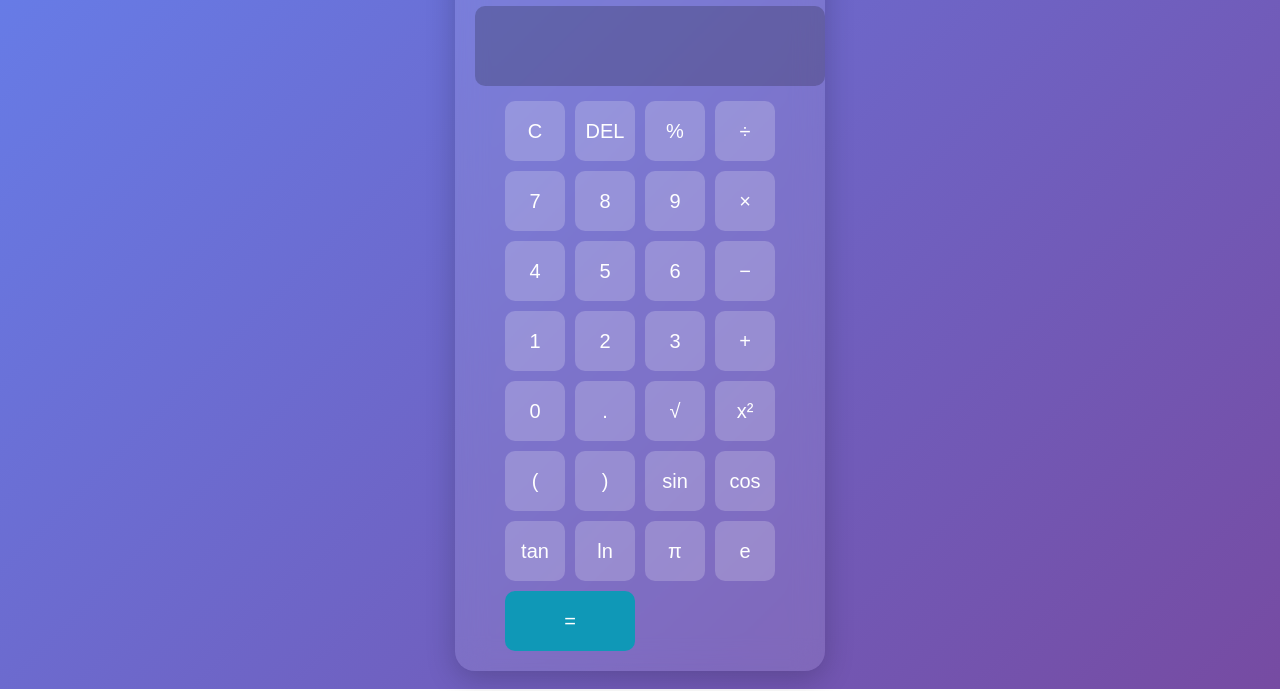
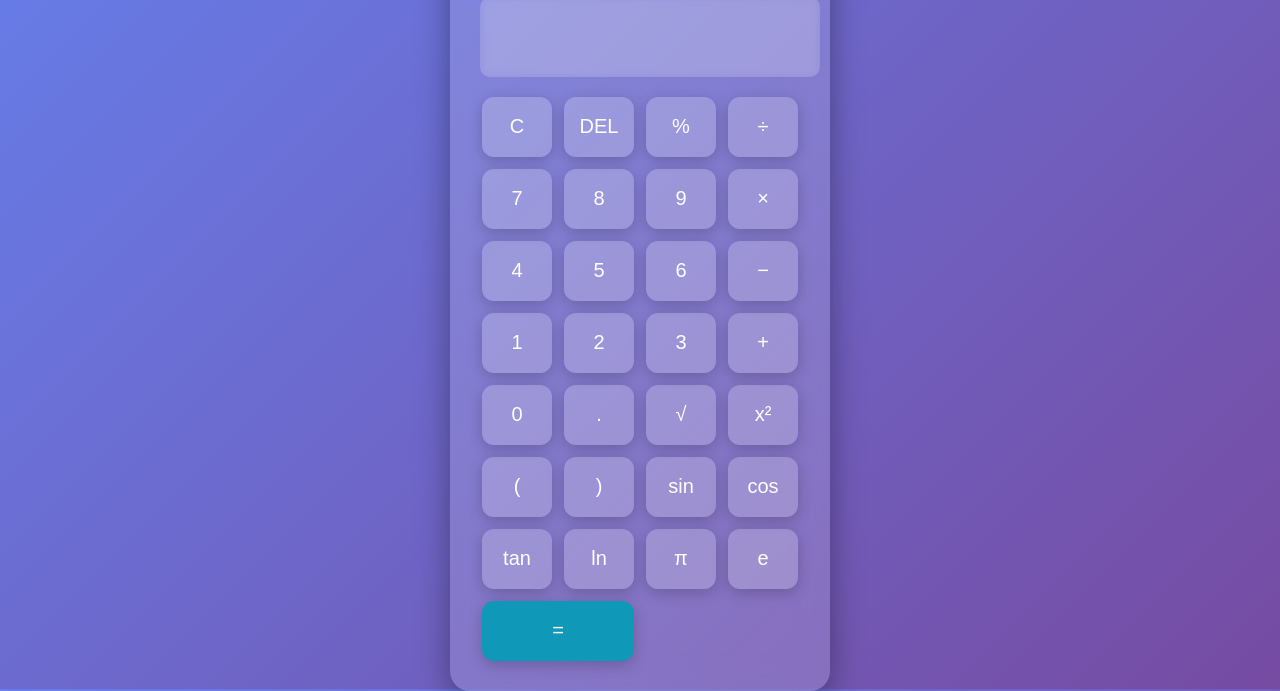
Before and after one commit to Akshita12-tech/smart-calculator, a plain HTML site: page index.html in a window 1280 px wide. Shown: the part 111-802 px from the top of the page. Drawn offline with Linux system fonts and the light colour scheme.

Commit message:
Update style.css

```diff
--- a/style.css
+++ b/style.css
@@ -1,66 +1,68 @@
-:root {
-    --bg-color: linear-gradient(135deg, #667eea, #764ba2);
-    --button-bg: rgba(255,255,255,0.2);
-    --button-hover: rgba(255,255,255,0.4);
-    --text-color: white;
-  }
-
 body {
-    background: var(--bg-color);
-    font-family: Arial, sans-serif;
+  height: 100vh;
+  margin: 0;
   display: flex;
   justify-content: center;
   align-items: center;
-    height: 100vh;
-    margin: 0;
-    transition: 0.3s;
+  font-family: 'Poppins', sans-serif;
+  background: linear-gradient(135deg, #667eea, #764ba2);
 }
 
+/* Calculator container with glassmorphism */
 .calculator-container {
-    background: rgba(255,255,255,0.1);
-    padding: 20px;
+  background: rgba(255, 255, 255, 0.15); /* transparent white */
+  backdrop-filter: blur(15px); /* glass effect */
+  -webkit-backdrop-filter: blur(15px); /* for Safari */
   border-radius: 20px;
-    backdrop-filter: blur(15px);
-    box-shadow: 0 8px 30px rgba(0,0,0,0.2);
+  padding: 30px;
+  box-shadow: 0 8px 32px rgba(0, 0, 0, 0.37);
   text-align: center;
-    color: var(--text-color);
+  color: white;
+  width: 320px;
 }
 
+/* Display */
 #display {
   width: 100%;
   height: 60px;
   font-size: 24px;
   text-align: right;
-    margin-bottom: 15px;
+  margin-bottom: 20px;
   border-radius: 10px;
   border: none;
   padding: 10px;
-    color: var(--text-color);
-    background: rgba(0,0,0,0.2);
+  color: white;
+  background: rgba(255, 255, 255, 0.1);
+  backdrop-filter: blur(5px);
 }
 
+/* Button Grid */
 .buttons {
   display: grid;
-    grid-template-columns: repeat(4, 60px);
-    grid-gap: 10px;
+  grid-template-columns: repeat(4, 70px);
+  grid-gap: 12px;
   justify-content: center;
 }
 
+/* Buttons */
 button {
   height: 60px;
   font-size: 20px;
   border: none;
-    border-radius: 10px;
-    background: var(--button-bg);
-    color: var(--text-color);
+  border-radius: 12px;
+  background: rgba(255, 255, 255, 0.2);
+  color: white;
   cursor: pointer;
-    transition: 0.3s;
+  transition: all 0.3s ease;
+  box-shadow: 0 4px 15px rgba(0, 0, 0, 0.2);
 }
 
 button:hover {
-    background: var(--button-hover);
+  background: rgba(255, 255, 255, 0.35);
+  transform: translateY(-2px);
 }
 
+/* Equal Button */
 .equal {
   grid-column: span 2;
   background: #0f98b7;
@@ -69,11 +71,3 @@
 .equal:hover {
   background: #52bbd3;
 }
-
-  /* Dark Mode */
-  body.dark {
-    --bg-color: linear-gradient(135deg, #141e30, #243b55);
-    --button-bg: rgba(255,255,255,0.1);
-    --button-hover: rgba(255,255,255,0.3);
-    --text-color: white;
-  }
```
Lines whose indentation alone changed are shown as unchanged.
